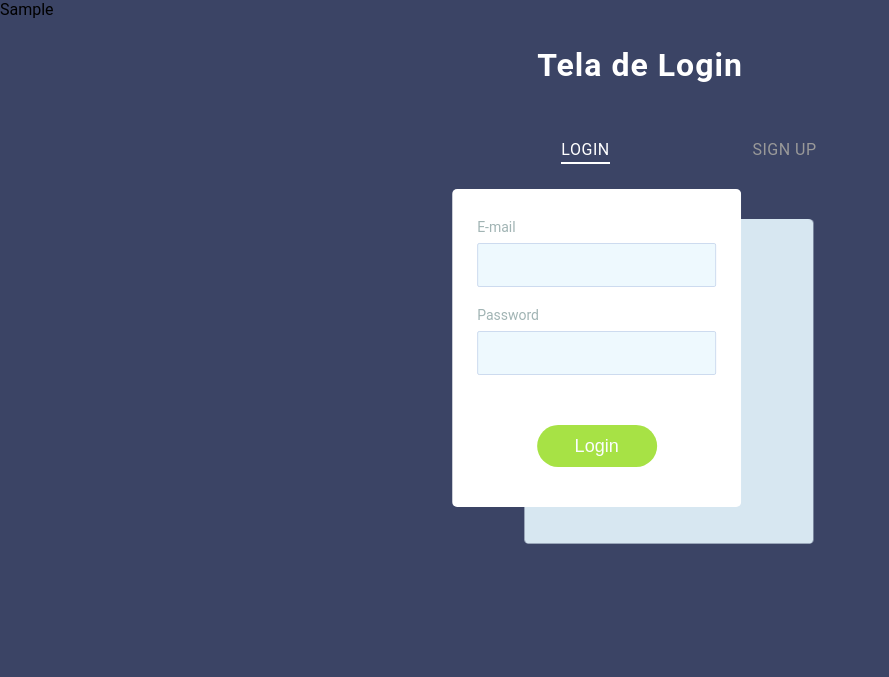
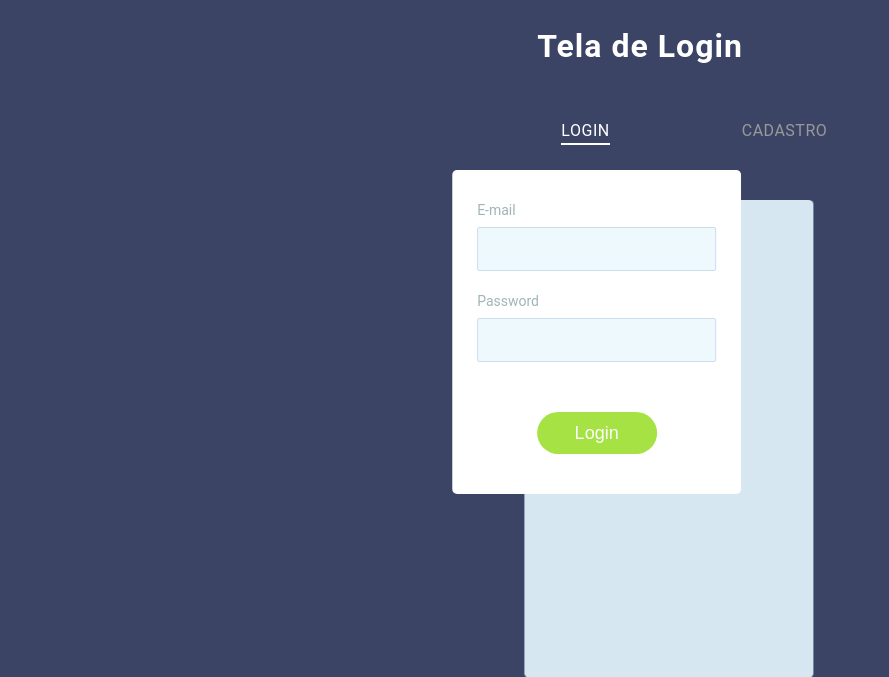
Before and after one commit to UniversidadeDeVassouras/labproghiper-uvasspress, a Flask app: template application/view/template/login.html in a window 1280 px wide. Shown: the top 677 px of the page, without its empty margins (0-889 px from the left). Before the commit the page ends 544 px from the top, so only its background shows below. Run offline with Flask 2, Linux system fonts and the light colour scheme; the template is opened without the code that fills it: most values are stand-ins (such as "Sample title", 1, 10 or a date in 2020).

Commit message:
Feat: Ajax de cadastro
Foi adicionado o Ajax na hora de cadastrar.

```diff
--- a/application/controller/login_controller.py
+++ b/application/controller/login_controller.py
@@ -9,6 +9,7 @@ def logado():
     email = request.form['login-email']
     senha = request.form['login-password']
     logar_usuario = usuario.logar_usuario(email,senha)
+    autor_list = usuario.exibir()
     if  logar_usuario == True:
         return render_template("logado.html")
     else:
@@ -20,7 +21,9 @@ def cadastro ():
     email = request.form['signup-email']
     senha = request.form['signup-password']
     confirmar_senha = request.form['signup-password-confirm']
-    cadastrar_usuario = usuario.cadastrar_usuario(email, senha, confirmar_senha)
+    nome = request.form['signup-nome']
+    nome_usuario = request.form['signup-user-name']
+    cadastrar_usuario = usuario.cadastrar_usuario(nome, nome_usuario, email, senha, confirmar_senha)
     return render_template('login.html', cadastrar_usuario = cadastrar_usuario)
 
 @app.route('/login')
--- a/application/view/template/login.html
+++ b/application/view/template/login.html
@@ -1,4 +1,3 @@
-{{cadastrar_usuario}}
 <!DOCTYPE html>
 
 <html lang="pt-br">
@@ -29,7 +28,7 @@
         </button>
                 <form class="form form-login" action="{{url_for('logado')}}" method="POST">
                     <fieldset>
-                        <legend>Please, enter your email and password for login.</legend>
+                        <legend>Porfavor, entre com seu email e senha .</legend>
                         <div class="input-block">
                             <label for="login-email">E-mail</label>
                             <input name="login-email" id="login-email" type="email" required>
@@ -44,12 +43,20 @@
             </div>
             <div class="form-wrapper">
                 <button type="button" class="switcher switcher-signup">
-          Sign Up
+          Cadastro
           <span class="underline"></span>
         </button>
                 <form class="form form-signup" action="{{url_for('cadastro')}}" method="POST">
                     <fieldset>
-                        <legend>Please, enter your email, password and password confirmation for sign up.</legend>
+                        <legend>Porfavor, digite seu nome, email, senha e confirmação de senha para cadastrar</legend>
+                        <div class="input-block">
+                            <label for="signup-nome">Nome</label>
+                            <input name="signup-nome" id="signup-nome" type="text" required>
+                        </div>
+                        <div class="input-block">
+                            <label for="signup-user-name">Nome de usuário</label>
+                            <input name="signup-user-name" id="signup-user-name" type="text" required>
+                        </div>
                         <div class="input-block">
                             <label for="signup-email">E-mail</label>
                             <input name="signup-email" id="signup-email" type="email" required>
@@ -67,12 +74,27 @@
                 </form>
             </div>
         </div>
+        <div id = "cadastro-efetuado">
+            {{cadastrar_usuario}}
+        </div>
     </section>
+    <script src="{{url_for('static', filename = 'js/login.js')}}"></script>
 
+    <script>
+        function submitForm(formElement){
+            var formData = new FormData(formElement);
+            var xhr = new XMLHttpRequest();
+            xhr.open(formElement.method, formElement.action);
+            xhr.onreadystatechange = function() {
+                if(xhr.readyState == 4 && xhr.status == 200) {
+                        document.getElementById('cadastro-efetuado').innerHTML = xhr.response;
+                };
+            };
+            xhr.send(formData);
+            return false;
+        }
+    </script>
 
-
-
-    <script src="{{url_for('static', filename = 'js/login.js')}}"></script>
 </body>
 
 </html>
```
Also changed, not shown: application/model/dao/usuarioDAO.py (+12 -3 lines), application/model/entity/autor.py (+9 -4 lines).
